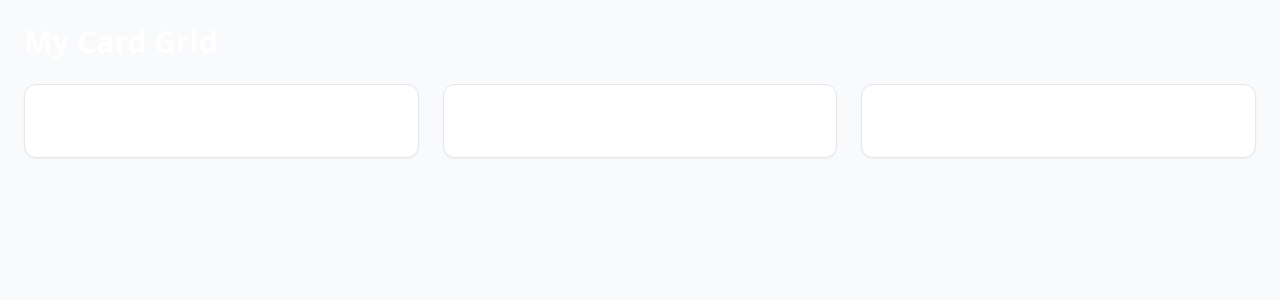
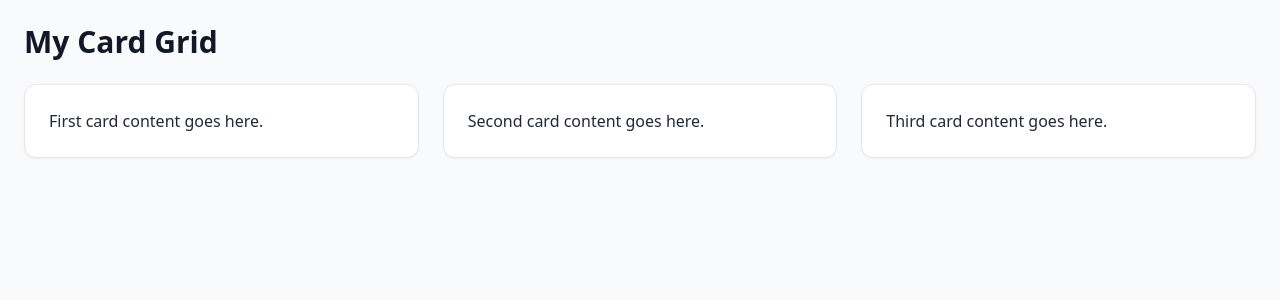
Before and after one commit to BoogieBoogatti/Luminar-Genesis, a Next.js app: page / in a window 1280 px wide. Shown: the top 300 px of the page. Built offline with nearby package versions, Linux system fonts and the light colour scheme.

Commit message:
Update page.tsx

```diff
--- a/app/page.tsx
+++ b/app/page.tsx
@@ -2,11 +2,17 @@ export default function Home() {
   return (
     <main className="min-h-screen bg-gray-50 p-6">
       <div className="mx-auto max-w-7xl">
-        <h1 className="text-3xl font-bold mb-6">My Card Grid</h1>
+        <h1 className="text-3xl font-bold mb-6 text-gray-900">My Card Grid</h1>
         <div className="grid grid-cols-1 md:grid-cols-3 gap-6">
-          <div className="rounded-xl border bg-white p-6 shadow-sm">First card</div>
-          <div className="rounded-xl border bg-white p-6 shadow-sm">Second card</div>
-          <div className="rounded-xl border bg-white p-6 shadow-sm">Third card</div>
+          <div className="rounded-xl border bg-white p-6 shadow-sm text-gray-800">
+            First card content goes here.
+          </div>
+          <div className="rounded-xl border bg-white p-6 shadow-sm text-gray-800">
+            Second card content goes here.
+          </div>
+          <div className="rounded-xl border bg-white p-6 shadow-sm text-gray-800">
+            Third card content goes here.
+          </div>
         </div>
       </div>
     </main>
```
